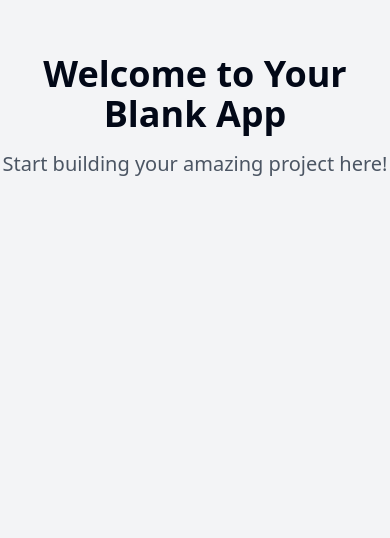
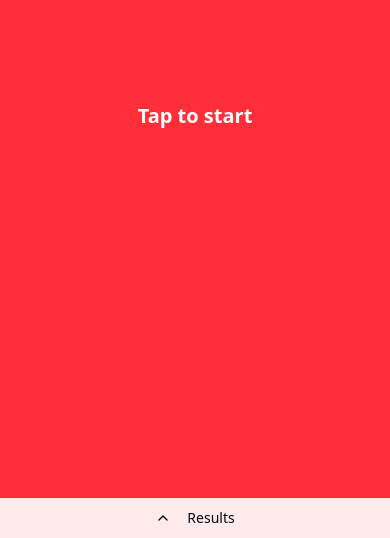
Before and after one commit to chav-jf/speedy-green-flash, a React (Vite) app: page / in a window 390 px wide. Shown: the part 306-844 px from the top of the page. Built offline with nearby package versions, Linux system fonts and the light colour scheme.

Commit message:
feat: Implement reaction time app
This commit introduces a smartphone application that displays a colored stimulus, changes color at random intervals, and measures user reaction time upon tapping the screen. The app accurately tracks and stores each reaction time for analysis.

```diff
--- /dev/null
+++ b/src/components/ReactionTimer.tsx
@@ -0,0 +1,57 @@
+
+import React from 'react';
+import { useReaction } from '@/contexts/ReactionContext';
+import { Button } from '@/components/ui/button';
+
+const ReactionTimer: React.FC = () => {
+  const { currentState, startTest, recordReaction, lastReactionTime } = useReaction();
+
+  const handleScreenTap = () => {
+    if (currentState === 'waiting') {
+      startTest();
+    } else {
+      recordReaction();
+    }
+  };
+
+  const getBackgroundColor = () => {
+    switch (currentState) {
+      case 'ready':
+        return 'bg-[hsl(var(--red-stimulus))]';
+      case 'reacting':
+        return 'bg-[hsl(var(--green-stimulus))]';
+      default:
+        return 'bg-[hsl(var(--red-stimulus))]';
+    }
+  };
+
+  const getInstructions = () => {
+    switch (currentState) {
+      case 'waiting':
+        return lastReactionTime !== null
+          ? `Your reaction time: ${lastReactionTime}ms\nTap to start again`
+          : 'Tap to start';
+      case 'ready':
+        return 'Wait for green...';
+      case 'reacting':
+        return 'Tap now!';
+      default:
+        return 'Tap to start';
+    }
+  };
+
+  return (
+    <div
+      className={`w-full h-full flex flex-col items-center justify-center ${getBackgroundColor()} transition-colors duration-100`}
+      onClick={handleScreenTap}
+    >
+      <div className="absolute top-1/2 left-1/2 transform -translate-x-1/2 -translate-y-1/2 text-white text-center">
+        <p className="text-xl font-bold whitespace-pre-line">
+          {getInstructions()}
+        </p>
+      </div>
+    </div>
+  );
+};
+
+export default ReactionTimer;
--- /dev/null
+++ b/src/components/Results.tsx
@@ -0,0 +1,59 @@
+
+import React from 'react';
+import { useReaction } from '@/contexts/ReactionContext';
+import { Button } from '@/components/ui/button';
+import { ScrollArea } from '@/components/ui/scroll-area';
+import { Card } from '@/components/ui/card';
+
+const Results: React.FC = () => {
+  const { reactionResults, resetTest, averageReactionTime, bestReactionTime } = useReaction();
+
+  return (
+    <div className="bg-background p-4 rounded-t-3xl shadow-lg max-h-[70vh] overflow-hidden">
+      <div className="flex justify-between items-center mb-4">
+        <h2 className="text-xl font-bold">Results</h2>
+        <Button variant="outline" size="sm" onClick={resetTest}>
+          Reset
+        </Button>
+      </div>
+
+      <div className="grid grid-cols-2 gap-4 mb-4">
+        <Card className="p-4 text-center">
+          <div className="text-sm text-muted-foreground">Average</div>
+          <div className="text-2xl font-bold">
+            {averageReactionTime ? `${Math.round(averageReactionTime)}ms` : '-'}
+          </div>
+        </Card>
+        <Card className="p-4 text-center">
+          <div className="text-sm text-muted-foreground">Best</div>
+          <div className="text-2xl font-bold">
+            {bestReactionTime ? `${bestReactionTime}ms` : '-'}
+          </div>
+        </Card>
+      </div>
+
+      <h3 className="text-sm font-medium mb-2">History</h3>
+      {reactionResults.length > 0 ? (
+        <ScrollArea className="h-[30vh]">
+          <div className="space-y-2">
+            {[...reactionResults].reverse().map((result, index) => (
+              <div
+                key={result.timestamp}
+                className="flex justify-between bg-secondary/50 p-2 rounded"
+              >
+                <span>#{reactionResults.length - index}</span>
+                <span className="font-medium">{result.reactionTime}ms</span>
+              </div>
+            ))}
+          </div>
+        </ScrollArea>
+      ) : (
+        <div className="text-center text-muted-foreground py-8">
+          No results yet
+        </div>
+      )}
+    </div>
+  );
+};
+
+export default Results;
--- /dev/null
+++ b/src/contexts/ReactionContext.tsx
@@ -0,0 +1,123 @@
+
+import React, { createContext, useContext, useState, useEffect, ReactNode } from 'react';
+
+export interface ReactionResult {
+  timestamp: number;
+  reactionTime: number;
+}
+
+interface ReactionContextType {
+  currentState: 'waiting' | 'ready' | 'reacting';
+  reactionResults: ReactionResult[];
+  startTest: () => void;
+  recordReaction: () => void;
+  lastReactionTime: number | null;
+  resetTest: () => void;
+  averageReactionTime: number | null;
+  bestReactionTime: number | null;
+}
+
+const ReactionContext = createContext<ReactionContextType | undefined>(undefined);
+
+export const ReactionProvider: React.FC<{ children: ReactNode }> = ({ children }) => {
+  const [currentState, setCurrentState] = useState<'waiting' | 'ready' | 'reacting'>('waiting');
+  const [changeTimer, setChangeTimer] = useState<NodeJS.Timeout | null>(null);
+  const [startTime, setStartTime] = useState<number | null>(null);
+  const [lastReactionTime, setLastReactionTime] = useState<number | null>(null);
+  const [reactionResults, setReactionResults] = useState<ReactionResult[]>([]);
+  const [averageReactionTime, setAverageReactionTime] = useState<number | null>(null);
+  const [bestReactionTime, setBestReactionTime] = useState<number | null>(null);
+
+  useEffect(() => {
+    return () => {
+      if (changeTimer) clearTimeout(changeTimer);
+    };
+  }, [changeTimer]);
+
+  useEffect(() => {
+    if (reactionResults.length > 0) {
+      // Calculate average
+      const totalTime = reactionResults.reduce((sum, result) => sum + result.reactionTime, 0);
+      setAverageReactionTime(totalTime / reactionResults.length);
+
+      // Find best time
+      const best = Math.min(...reactionResults.map(r => r.reactionTime));
+      setBestReactionTime(best);
+    } else {
+      setAverageReactionTime(null);
+      setBestReactionTime(null);
+    }
+  }, [reactionResults]);
+
+  const startTest = () => {
+    // Clear any existing timers
+    if (changeTimer) clearTimeout(changeTimer);
+
+    setCurrentState('ready');
+    // Random delay between 3000ms (3s) and 5000ms (5s)
+    const delay = Math.random() * 2000 + 3000;
+
+    const timer = setTimeout(() => {
+      setCurrentState('reacting');
+      setStartTime(Date.now());
+    }, delay);
+
+    setChangeTimer(timer);
+  };
+
+  const recordReaction = () => {
+    if (currentState === 'reacting' && startTime) {
+      const now = Date.now();
+      const reactionTime = now - startTime;
+
+      const newResult = {
+        timestamp: now,
+        reactionTime
+      };
+
+      setLastReactionTime(reactionTime);
+      setReactionResults(prev => [...prev, newResult]);
+      setCurrentState('waiting');
+      setStartTime(null);
+    } else if (currentState === 'ready') {
+      // User clicked too early
+      if (changeTimer) clearTimeout(changeTimer);
+      setCurrentState('waiting');
+      setLastReactionTime(null);
+    }
+  };
+
+  const resetTest = () => {
+    if (changeTimer) clearTimeout(changeTimer);
+    setReactionResults([]);
+    setLastReactionTime(null);
+    setCurrentState('waiting');
+    setAverageReactionTime(null);
+    setBestReactionTime(null);
+  };
+
+  return (
+    <ReactionContext.Provider
+      value={{
+        currentState,
+        reactionResults,
+        startTest,
+        recordReaction,
+        lastReactionTime,
+        resetTest,
+        averageReactionTime,
+        bestReactionTime,
+      }}
+    >
+      {children}
+    </ReactionContext.Provider>
+  );
+};
+
+export const useReaction = (): ReactionContextType => {
+  const context = useContext(ReactionContext);
+  if (context === undefined) {
+    throw new Error('useReaction must be used within a ReactionProvider');
+  }
+  return context;
+};
--- a/src/index.css
+++ b/src/index.css
@@ -1,3 +1,4 @@
+
 @tailwind base;
 @tailwind components;
 @tailwind utilities;
@@ -35,20 +36,17 @@
     --radius: 0.5rem;
 
     --sidebar-background: 0 0% 98%;
+    --sidebar-foreground: 240 5.3% 26.1%;
+    --sidebar-primary: 240 5.9% 10%;
+    --sidebar-primary-foreground: 0 0% 98%;
+    --sidebar-accent: 240 4.8% 95.9%;
+    --sidebar-accent-foreground: 240 5.9% 10%;
+    --sidebar-border: 220 13% 91%;
+    --sidebar-ring: 217.2 91.2% 59.8%;
 
-    --sidebar-foreground: 240 5.3% 26.1%;
-
-    --sidebar-primary: 240 5.9% 10%;
-
-    --sidebar-primary-foreground: 0 0% 98%;
-
-    --sidebar-accent: 240 4.8% 95.9%;
-
-    --sidebar-accent-foreground: 240 5.9% 10%;
-
-    --sidebar-border: 220 13% 91%;
-
-    --sidebar-ring: 217.2 91.2% 59.8%;
+    /* App specific colors */
+    --red-stimulus: 357 100% 59%;
+    --green-stimulus: 142 70% 49%;
   }
 
   .dark {
@@ -97,5 +95,22 @@
 
   body {
     @apply bg-background text-foreground;
+    margin: 0;
+    padding: 0;
+    overflow: hidden;
+    height: 100vh;
+    width: 100vw;
+    touch-action: manipulation;
+    -webkit-user-select: none;
+    user-select: none;
+  }
+
+  #root {
+    width: 100%;
+    height: 100%;
+    padding: 0;
+    margin: 0;
+    max-width: 100%;
+    text-align: center;
   }
 }
--- a/src/pages/Index.tsx
+++ b/src/pages/Index.tsx
@@ -1,13 +1,37 @@
-// Update this page (the content is just a fallback if you fail to update the page)
+
+import React, { useState } from 'react';
+import ReactionTimer from '@/components/ReactionTimer';
+import Results from '@/components/Results';
+import { ReactionProvider } from '@/contexts/ReactionContext';
+import { Button } from '@/components/ui/button';
+import { ChevronUp, ChevronDown } from 'lucide-react';
 
 const Index = () => {
+  const [showResults, setShowResults] = useState(false);
+
   return (
-    <div className="min-h-screen flex items-center justify-center bg-gray-100">
-      <div className="text-center">
-        <h1 className="text-4xl font-bold mb-4">Welcome to Your Blank App</h1>
-        <p className="text-xl text-gray-600">Start building your amazing project here!</p>
+    <ReactionProvider>
+      <div className="h-screen w-screen relative overflow-hidden">
+        <ReactionTimer />
+
+        {/* Results drawer */}
+        <div
+          className={`absolute bottom-0 left-0 right-0 transition-transform duration-300 ease-in-out ${
+            showResults ? 'translate-y-0' : 'translate-y-[calc(100%-40px)]'
+          }`}
+        >
+          <Button
+            variant="ghost"
+            className="w-full rounded-none bg-background/90 backdrop-blur h-10 flex items-center justify-center"
+            onClick={() => setShowResults(!showResults)}
+          >
+            {showResults ? <ChevronDown className="h-5 w-5" /> : <ChevronUp className="h-5 w-5" />}
+            <span className="ml-2">Results</span>
+          </Button>
+          <Results />
+        </div>
       </div>
-    </div>
+    </ReactionProvider>
   );
 };
 
```
